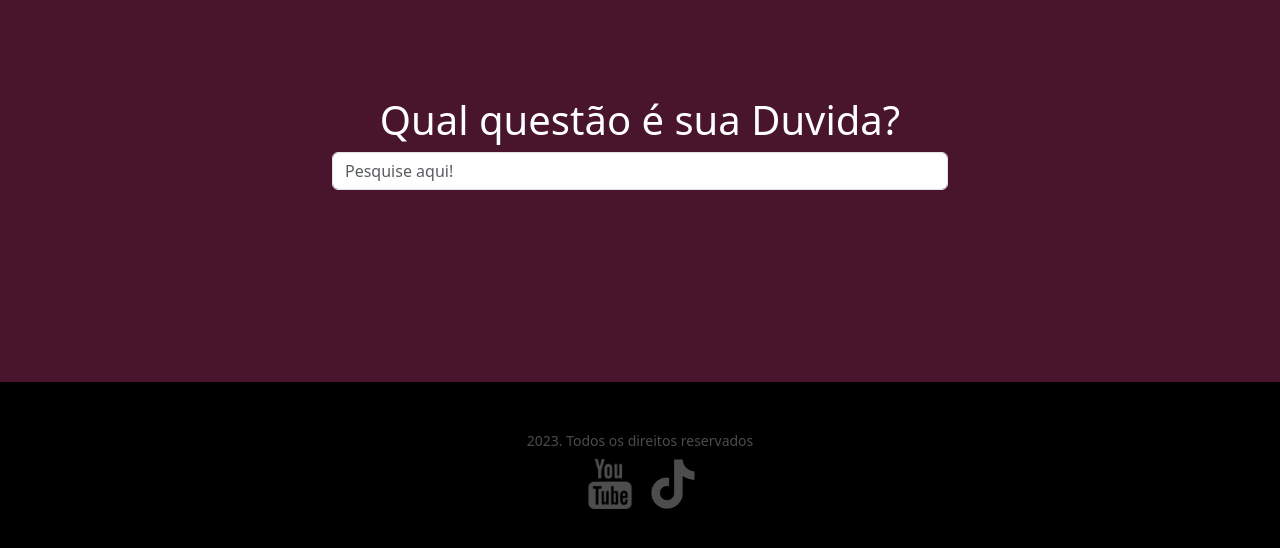
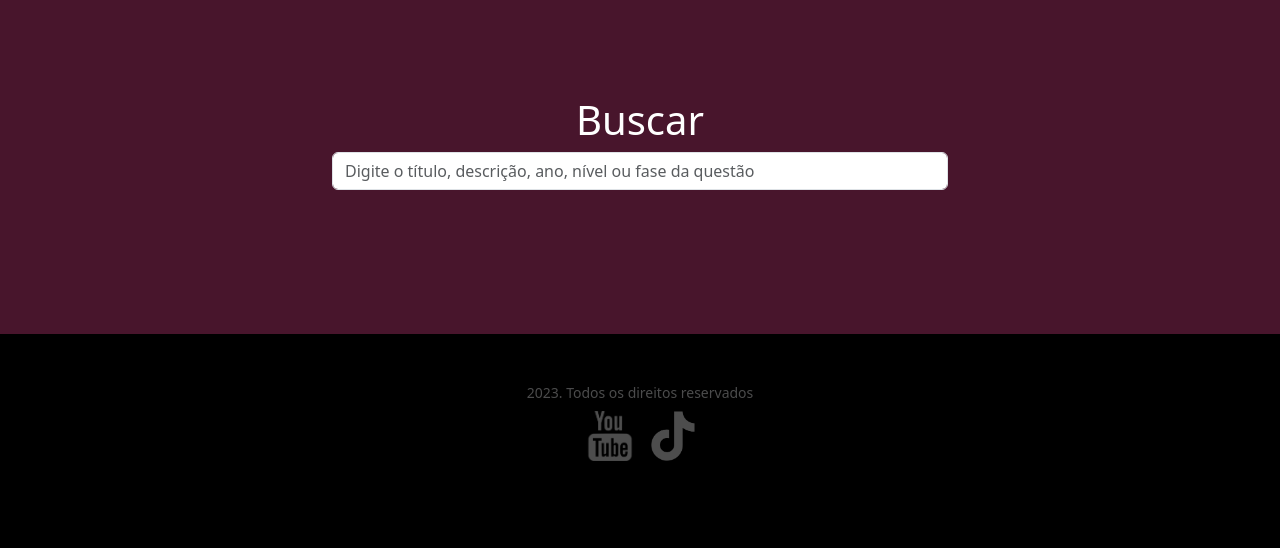
Before and after one commit to joaogino/OBI, a Django app: template videoaulas/templates/public/index.html in a window 1280 px wide. Shown: the part 76-624 px from the top of the page. Run offline with Django 5.2, Linux system fonts and the light colour scheme; the template is opened without the code that fills it, so the values that code supplies are empty; parts of the project's set-up code (start-up, migrations or seed data) failed here and were passed over; some libraries are stand-ins or nearby versions.

Commit message:
corrigir placeholder do buscar

```diff
--- a/static/css/estilo.css
+++ b/static/css/estilo.css
@@ -31,3 +31,8 @@ footer {
 .card {
     min-width: 415px;
 }
+
+.album {
+    margin-top: 0px;
+    padding-top: 0px !important;
+}
--- a/videoaulas/templates/public/index.html
+++ b/videoaulas/templates/public/index.html
@@ -23,9 +23,9 @@
 
     <section class="jumbotron text-center">
       <div class="container">
-        <h1 class="jumbotron-heading">Qual questão é sua Duvida?</h1>
+        <h1 class="jumbotron-heading">Buscar</h1>
         <p class="lead text-muted">
-          <input type="text" class="form-control" placeholder="Pesquise aqui!" aria-label="Pesquise aqui!" onkeyup="searchFilter()">
+          <input type="text" class="form-control" placeholder="Digite o título, descrição, ano, nível ou fase da questão" onkeyup="searchFilter()">
         </p>
       </div>
     </section>
```
